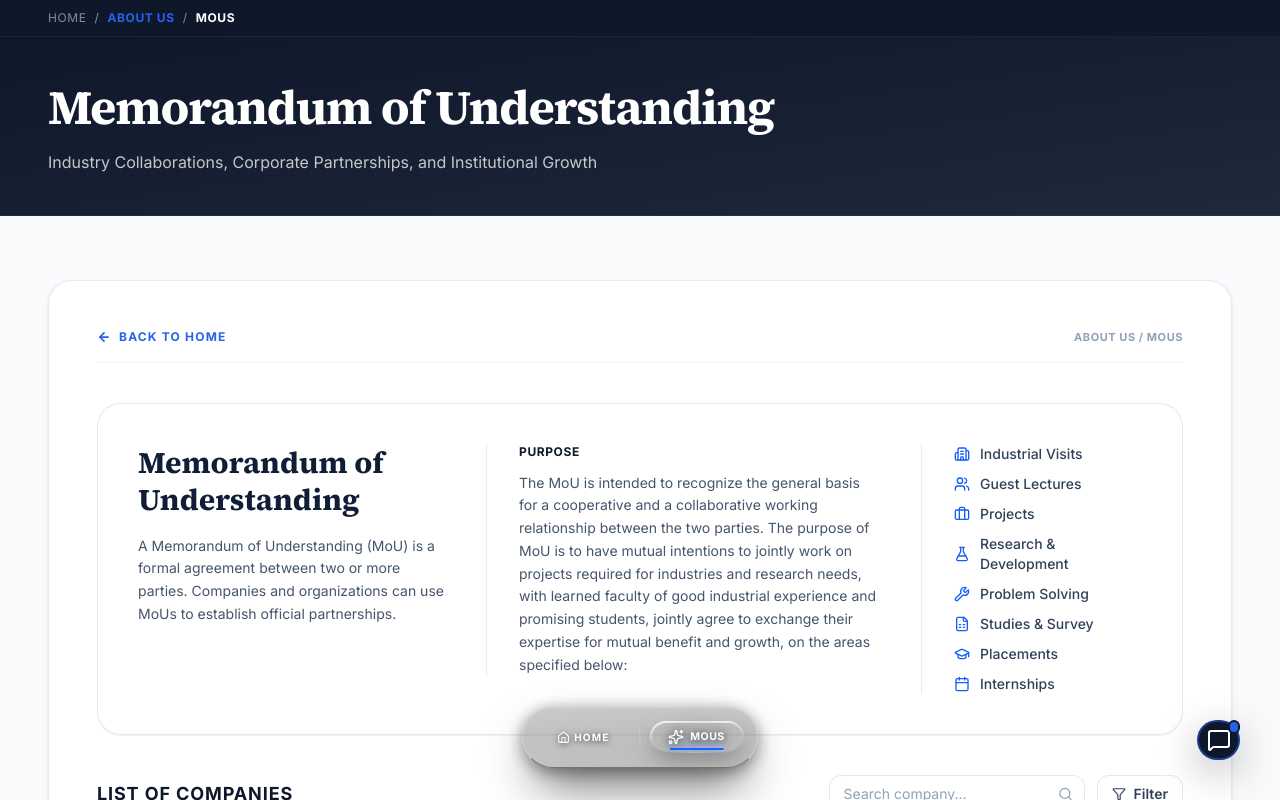
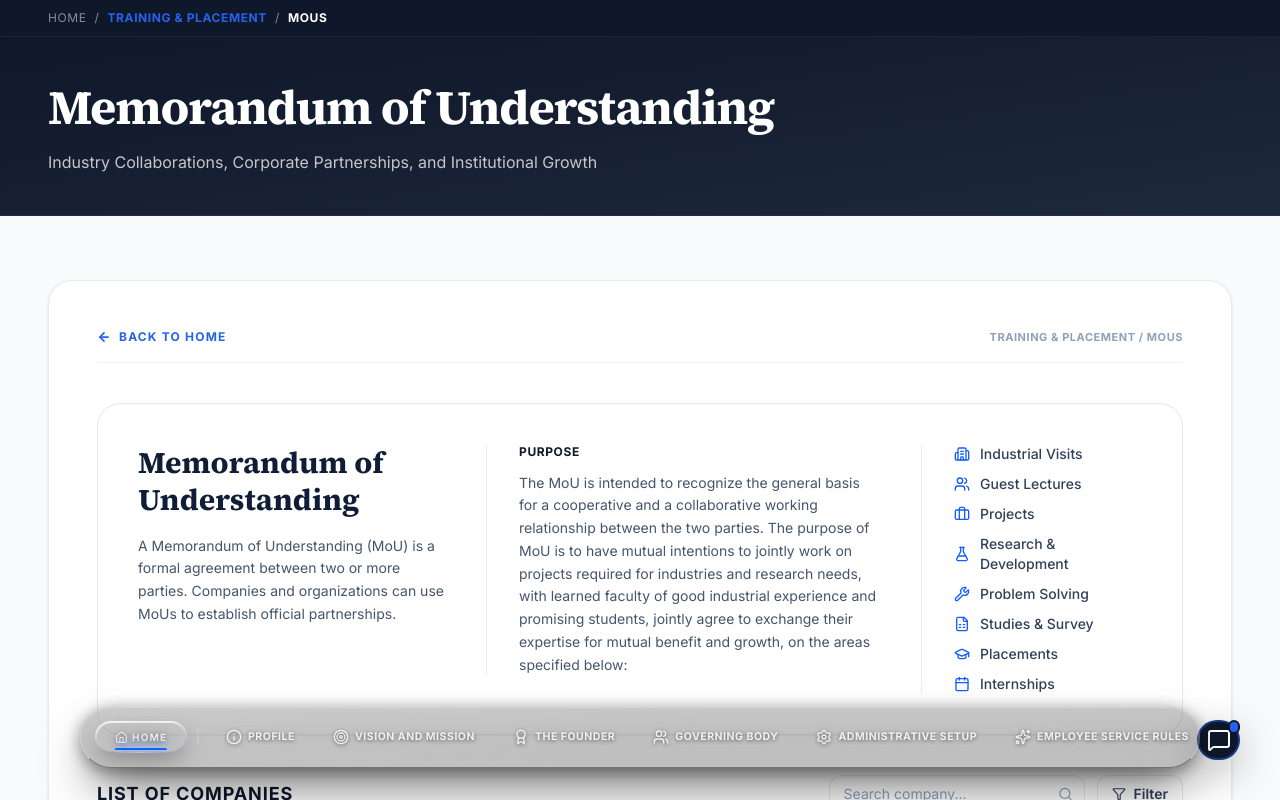
Before and after one commit to scrapings102/ckpcet, a React (Vite) app: page /about/mou in a window 1280 px wide. Shown: the top 800 px of the page. Built offline with nearby package versions, Linux system fonts and the light colour scheme; a web font is replaced by a local one.

Commit message:
feat: migrate MOUs page to Training & Placement
Relocate the MOUs page navigation and routing to the Training & Placement section to better reflect its organizational context.

```diff
--- a/src/App.tsx
+++ b/src/App.tsx
@@ -306,6 +306,8 @@ export default function App() {
               <Route path="/deans" element={<DeansFacultyPage />} />
 
               {/* MOUs Routes */}
+              <Route path="/t-and-p/mou" element={<MOUsPage />} />
+              <Route path="/training-and-placement/mou" element={<MOUsPage />} />
               <Route path="/about/mou" element={<MOUsPage />} />
               <Route path="/about/direct/mou" element={<MOUsPage />} />
               <Route path="/about/mous" element={<MOUsPage />} />
--- a/src/components/Navbar.tsx
+++ b/src/components/Navbar.tsx
@@ -55,6 +55,9 @@ keyToHashSegment['Activities > NSS Sankul'] = 'activities/community/nss';
 keyToHashSegment['About T & P > Rules & Regulations'] = 't-and-p/about-t-and-p/rules-and-regulations';
 keyToHashSegment['T & P > Rules & Regulations'] = 't-and-p/about-t-and-p/rules-and-regulations';
 keyToHashSegment['Alumni > Rules & Regulations'] = 'alumni/rules-and-regulations';
+keyToHashSegment['MOUs'] = 't-and-p/mou';
+keyToHashSegment['Training > MOUs'] = 't-and-p/mou';
+keyToHashSegment['T & P > MOUs'] = 't-and-p/mou';
 
 // Map each department's child labels to the parent department's real route
 const DEPT_REAL_ROUTES: Record<string, string> = {
@@ -76,7 +79,6 @@ const INSTITUTE_REAL_ROUTES: Record<string, string> = {
   'Innovations in Teaching & Learning': 'academics/innovations',
   'Admin Staff': 'academics/admin-staff',
   'Deans and Faculty In-charges': 'about/deans',
-  'MOUs': 'about/mou',
   'Grants': 'about/grants',
   'Notice Board': 'academics/notice-board',
   'News & Announcements': 'academics/news-announcements',
@@ -418,7 +420,7 @@ export const getMegaMenuConfig = (sectionName: string, items: string[]): MegaMen
     });
     columns.push({
       title: 'More',
-      items: ['AICTE Essentials', 'Deans and Faculty In-charges', 'MOUs', 'Grants']
+      items: ['AICTE Essentials', 'Deans and Faculty In-charges', 'Grants']
     });
   } else if (sectionName === 'Departments') {
     columns.push({
@@ -455,7 +457,7 @@ export const getMegaMenuConfig = (sectionName: string, items: string[]): MegaMen
     });
     columns.push({
       title: 'Training & Development',
-      items: ['Industrial Training', 'Expert Talks', 'Industrial Visit', 'Higher Studies']
+      items: ['Industrial Training', 'Expert Talks', 'Industrial Visit', 'Higher Studies', 'MOUs']
     });
   } else if (sectionName === 'Activities') {
     columns.push({
@@ -557,7 +559,6 @@ const ABOUT_US_TREE: NavTreeItem[] = [
   { label: 'Academics', children: ['General Information', 'Programs Offered', 'Admission', 'Notice Board', 'News & Announcements', 'Course Curriculum', 'Time Tables', 'Admin Staff', 'Innovations in Teaching & Learning'] },
   { label: 'Committees', children: ['Academic Council', 'Co-Curricular Activities', 'Finance', 'Innovation Council', 'Library', 'Magazine', 'NIRF', 'NSS Sankul', 'Purchase/Equipment', 'Timetable', 'Nasha Mukti Hostel Committee', 'ABC ID Committee'] },
   { label: 'Deans and Faculty In-charges' },
-  { label: 'MOUs' },
   { label: 'Grants' },
   { label: 'Affiliations', children: ['Gujarat Technological University', 'AICTE Approval', 'Mandatory Disclosure'] },
   { label: 'NIRF', children: ['Report 2025-26-2', 'Report 2025-26-1', 'Report 2024-25-2', 'Report 2024-25-1', 'Report 2023-24', 'Report 2022-23', 'Report 2021-22', 'Report 2020-21', 'Contact Us'] },
@@ -595,7 +596,7 @@ const RESOURCES_TREE: NavTreeItem[] = [
 const TP_TREE: NavTreeItem[] = [
   { label: 'About T & P', children: ['About T & P', 'Rules & Regulations', 'Placement Team', 'GIC Club', 'Contact @ T&P'] },
   { label: 'Campus Placement', children: ['Procedure', 'Placement Summary', 'Placement Records', 'Companies'] },
-  { label: 'Training', children: ['Industrial Training', 'Expert Talks', 'Industrial Visit', 'Higher Studies'] },
+  { label: 'Training', children: ['Industrial Training', 'Expert Talks', 'Industrial Visit', 'Higher Studies', 'MOUs'] },
 ];
 
 const ACTIVITIES_TREE: NavTreeItem[] = [
--- a/src/components/SubPageLayout.tsx
+++ b/src/components/SubPageLayout.tsx
@@ -56,6 +56,7 @@ const CATEGORY_NAMES: Record<string, string> = {
   'campus-life': 'Campus Life',
   'student-corner': 'Student Corner',
   activities: 'Activities',
+  't-and-p': 'Training & Placement',
 };
 
 // Map each category to its list of navigation links and their respective display names
@@ -154,6 +155,11 @@ export const CATEGORY_LINKS: Record<string, { label: string; path: string }[]> =
     { label: 'News', path: '/activities/news' },
     { label: 'Achievements', path: '/activities/achievements' },
     { label: 'Events', path: '/activities/events' },
+  ],
+  't-and-p': [
+    { label: 'About T & P', path: '/t-and-p/about-t-and-p/about-t-and-p' },
+    { label: 'Rules & Regulations', path: '/t-and-p/about-t-and-p/rules-and-regulations' },
+    { label: 'MOUs', path: '/t-and-p/mou' },
   ],
 };
 
--- a/src/pages/about/MOUsPage.tsx
+++ b/src/pages/about/MOUsPage.tsx
@@ -263,7 +263,7 @@ export default function MOUsPage() {
     <SubPageLayout
       title="Memorandum of Understanding"
       subtitle="Industry Collaborations, Corporate Partnerships, and Institutional Growth"
-      category="about"
+      category="t-and-p"
       activeItemLabel="MOUs"
     >
       <div className="max-w-7xl mx-auto space-y-8 py-2">
```
